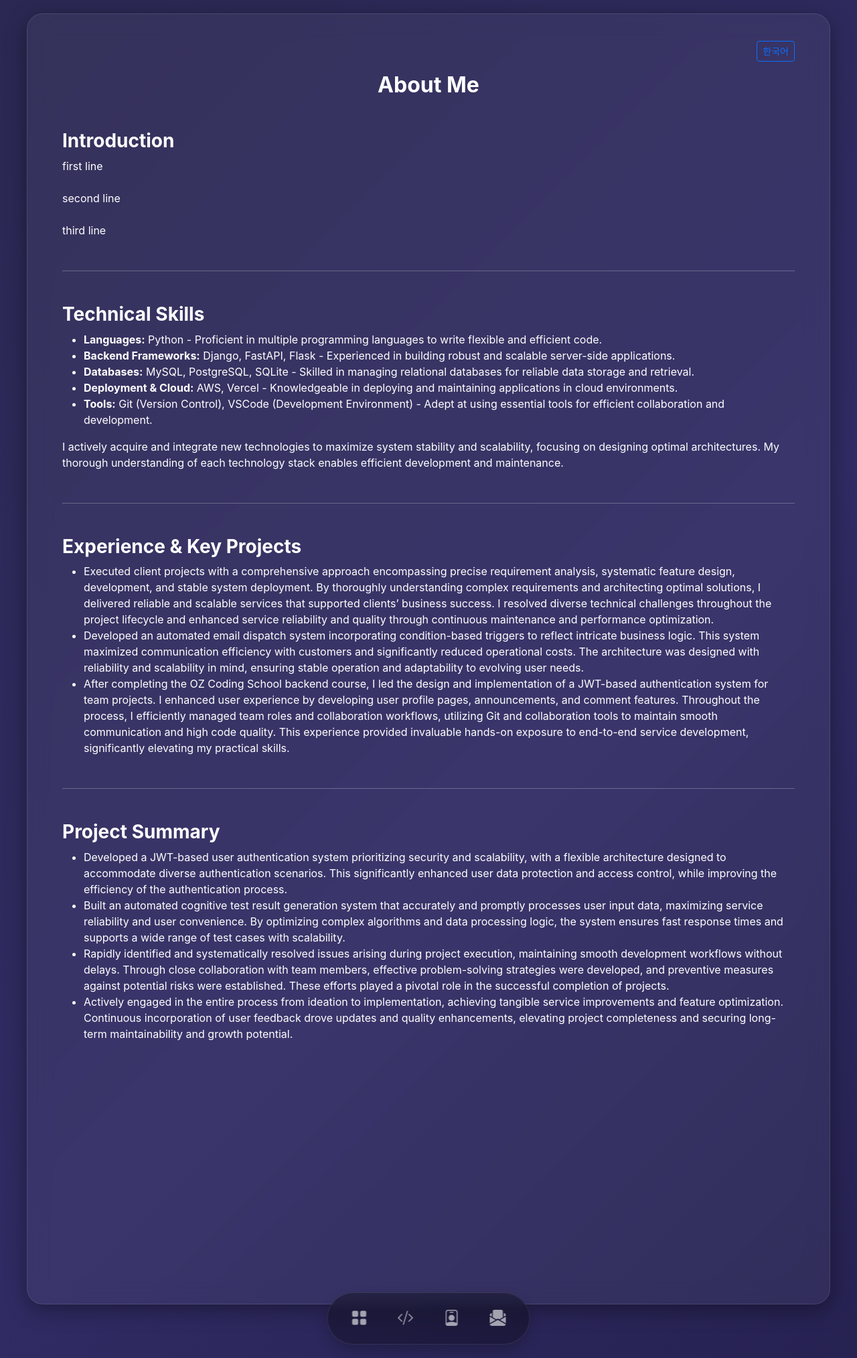
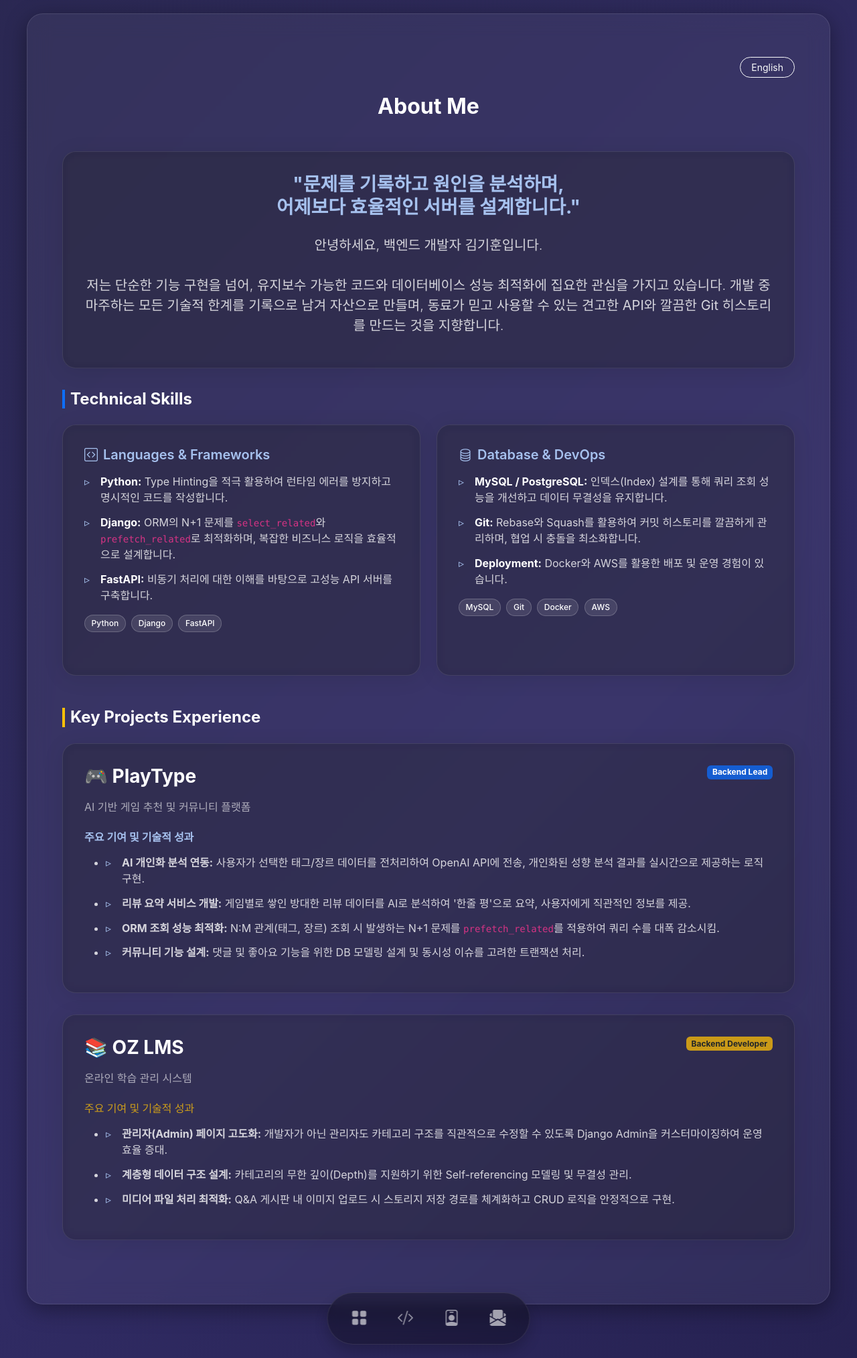
Before and after one commit to KIHOON-KOR/resume-test, a FastAPI app: page /about in a window 1280 px wide. Shown: the whole page at 67% size. Run offline with FastAPI, Linux system fonts and the light colour scheme; parts of the project's set-up code (start-up, migrations or seed data) failed here and were passed over; some web fonts are replaced.

Commit message:
소개 내용 전면 수정

```diff
--- a/app/templates/about.html
+++ b/app/templates/about.html
@@ -3,150 +3,254 @@
 {% block title %}About - KiHoon{% endblock %}
 
 {% block content %}
-<div class="container">
-  <div class="text-end mb-3">
-    <button id="langToggle" class="btn btn-outline-primary btn-sm" onclick="toggleEnglish()">한국어</button>
+<style>
+    /* 다크 글래스모피즘 전용 스타일 */
+    .glass-card {
+        background: rgba(0, 0, 0, 0.25); /* 반투명 검정 */
+        border: 1px solid rgba(255, 255, 255, 0.1);
+        border-radius: 20px;
+        backdrop-filter: blur(10px);
+        padding: 2rem;
+        margin-bottom: 2rem;
+        box-shadow: 0 4px 30px rgba(0, 0, 0, 0.1);
+        color: white;
+        transition: transform 0.3s ease, border-color 0.3s ease;
+    }
+
+    .glass-card:hover {
+        transform: translateY(-5px);
+        border-color: rgba(166, 193, 238, 0.5); /* 포인트 컬러 */
+    }
+
+    /* 텍스트 가독성 조정 */
+    .text-white-80 { color: rgba(255, 255, 255, 0.8); }
+    .text-white-60 { color: rgba(255, 255, 255, 0.6); }
+
+    /* 강조 텍스트 (포인트 컬러) */
+    .text-highlight { color: #a6c1ee; font-weight: 600; }
+
+    /* 리스트 스타일 */
+    .custom-list li {
+        margin-bottom: 0.8rem;
+        color: rgba(255, 255, 255, 0.8);
+        position: relative;
+        padding-left: 1.5rem;
+    }
+    .custom-list li::before {
+        content: "▹";
+        position: absolute;
+        left: 0;
+        color: #a6c1ee;
+    }
+
+    /* 뱃지 스타일 커스텀 */
+    .badge-glass {
+        background: rgba(255, 255, 255, 0.1);
+        border: 1px solid rgba(255, 255, 255, 0.2);
+        color: white;
+        font-weight: 500;
+        padding: 0.5em 0.8em;
+    }
+</style>
+
+<div class="container py-4">
+  <div class="d-flex justify-content-end mb-4">
+    <button id="langToggle" class="btn btn-outline-light btn-sm rounded-pill px-3" onclick="toggleEnglish()">English</button>
   </div>
 
-  <h2 class="text-center mb-5">About Me</h2>
+  <h2 class="text-center mb-5 fw-bold text-white">About Me</h2>
 
-  <!-- Introduce -->
-  <section class="mb-5">
-    <div class="korean d-none">
-      <h3>소개</h3>
-      <p>
-        첫번째 줄
-        <br><br>
-        두번째 줄
-        <br><br>
-        세번째 줄
+  <section class="glass-card text-center">
+    <div class="korean">
+      <h3 class="fw-bold mb-4 text-highlight">"문제를 기록하고 원인을 분석하며,<br>어제보다 효율적인 서버를 설계합니다."</h3>
+      <p class="lead text-white-80 lh-base">
+        안녕하세요, <strong>백엔드 개발자 김기훈</strong>입니다.<br><br>
+        저는 단순한 기능 구현을 넘어, <strong>유지보수 가능한 코드</strong>와 <strong>데이터베이스 성능 최적화</strong>에 집요한 관심을 가지고 있습니다.
+        개발 중 마주하는 모든 기술적 한계를 기록으로 남겨 자산으로 만들며,
+        동료가 믿고 사용할 수 있는 <strong>견고한 API</strong>와 <strong>깔끔한 Git 히스토리</strong>를 만드는 것을 지향합니다.
       </p>
     </div>
-    <div class="english">
-      <h3>Introduction</h3>
-      <p>
-        first line
-        <br><br>
-        second line
-        <br><br>
-        third line
+    <div class="english d-none">
+      <h3 class="fw-bold mb-4 text-highlight">"Writing Code, Recording Growth:<br>Architecting Efficient Servers through Analysis."</h3>
+      <p class="lead text-white-80 lh-base">
+        Hello, I am <strong>KiHoon Kim</strong>, a Backend Developer.<br><br>
+        I focus deeply on <strong>maintainable code</strong> and <strong>database performance optimization</strong> beyond simple feature implementation.
+        I relentlessly analyze and document every technical limitation I face, turning them into assets.
+        My goal is to build <strong>robust APIs</strong> and maintain <strong>clean Git histories</strong> that my colleagues can rely on.
       </p>
     </div>
   </section>
 
-  <hr class="my-5">
+  <section class="mb-5">
+    <h4 class="text-white mb-4 ps-2 border-start border-4 border-primary">Technical Skills</h4>
+    <div class="row g-4">
+      <div class="col-lg-6">
+        <div class="glass-card h-100">
+          <h5 class="text-highlight mb-3"><i class="bi bi-code-square me-2"></i>Languages & Frameworks</h5>
+          <div class="korean">
+            <ul class="list-unstyled custom-list">
+              <li>
+                <strong class="text-white">Python:</strong> Type Hinting을 적극 활용하여 런타임 에러를 방지하고 명시적인 코드를 작성합니다.
+              </li>
+              <li>
+                <strong class="text-white">Django:</strong> ORM의 N+1 문제를 <code>select_related</code>와 <code>prefetch_related</code>로 최적화하며, 복잡한 비즈니스 로직을 효율적으로 설계합니다.
+              </li>
+              <li>
+                <strong class="text-white">FastAPI:</strong> 비동기 처리에 대한 이해를 바탕으로 고성능 API 서버를 구축합니다.
+              </li>
+            </ul>
+          </div>
+          <div class="english d-none">
+            <ul class="list-unstyled custom-list">
+              <li><strong class="text-white">Python:</strong> Utilizing Type Hinting for stable, explicit code.</li>
+              <li><strong class="text-white">Django:</strong> Optimizing ORM N+1 issues and designing complex logic.</li>
+              <li><strong class="text-white">FastAPI:</strong> Building high-performance APIs with async processing.</li>
+            </ul>
+          </div>
+          <div class="mt-3">
+             <span class="badge badge-glass rounded-pill me-1">Python</span>
+             <span class="badge badge-glass rounded-pill me-1">Django</span>
+             <span class="badge badge-glass rounded-pill me-1">FastAPI</span>
+          </div>
+        </div>
+      </div>
 
-  <!-- Skill -->
-  <section class="mb-5">
-    <div class="korean d-none">
-      <h3>기술 스택</h3>
-      <ul>
-        <li><strong>언어:</strong> Python - 설명.</li>
-        <li><strong>백엔드 프레임워크:</strong> Django, FastAPI, Flask - 안정적이고 확장 가능한 서버 사이드 애플리케이션을 개발합니다.</li>
-        <li><strong>데이터베이스:</strong> MySQL, PostgreSQL, SQLite - 데이터 저장 및 관리를 위한 관계형 데이터베이스를 활용합니다.</li>
-        <li><strong>배포 및 클라우드:</strong> AWS, Vercel - 클라우드 환경에서의 서비스 배포와 운영 경험을 보유하고 있습니다.</li>
-        <li><strong>도구:</strong> Git (버전 관리), VSCode (개발 환경) - 효율적인 협업과 개발을 위한 필수 도구들을 능숙하게 다룹니다.</li>
+      <div class="col-lg-6">
+        <div class="glass-card h-100">
+          <h5 class="text-highlight mb-3"><i class="bi bi-database me-2"></i>Database & DevOps</h5>
+          <div class="korean">
+            <ul class="list-unstyled custom-list">
+              <li>
+                <strong class="text-white">MySQL / PostgreSQL:</strong> 인덱스(Index) 설계를 통해 쿼리 조회 성능을 개선하고 데이터 무결성을 유지합니다.
+              </li>
+              <li>
+                <strong class="text-white">Git:</strong> Rebase와 Squash를 활용하여 커밋 히스토리를 깔끔하게 관리하며, 협업 시 충돌을 최소화합니다.
+              </li>
+              <li>
+                <strong class="text-white">Deployment:</strong> Docker와 AWS를 활용한 배포 및 운영 경험이 있습니다.
+              </li>
             </ul>
-      <p>
-        새로운 기술을 적극적으로 습득하고 프로젝트에 적용하여, 시스템의 안정성과 확장성을 고려한 최적의 아키텍처 설계를 추구합니다. 각 기술 스택에 대한 깊은 이해를 바탕으로 효율적인 개발과 유지보수를 실현합니다.
-      </p>
           </div>
-    <div class="english">
-      <h3>Technical Skills</h3>
-      <ul>
-        <li><strong>Languages:</strong> Python - Proficient in multiple programming languages to write flexible and efficient code.</li>
-        <li><strong>Backend Frameworks:</strong> Django, FastAPI, Flask - Experienced in building robust and scalable server-side applications.</li>
-        <li><strong>Databases:</strong> MySQL, PostgreSQL, SQLite - Skilled in managing relational databases for reliable data storage and retrieval.</li>
-        <li><strong>Deployment & Cloud:</strong> AWS, Vercel - Knowledgeable in deploying and maintaining applications in cloud environments.</li>
-        <li><strong>Tools:</strong> Git (Version Control), VSCode (Development Environment) - Adept at using essential tools for efficient collaboration and development.</li>
+          <div class="english d-none">
+             <ul class="list-unstyled custom-list">
+              <li><strong class="text-white">RDBMS:</strong> Improving query performance via Indexing.</li>
+              <li><strong class="text-white">Git:</strong> Managing clean history with Rebase/Squash.</li>
+              <li><strong class="text-white">DevOps:</strong> Deployment experience with Docker & AWS.</li>
             </ul>
-      <p>
-        I actively acquire and integrate new technologies to maximize system stability and scalability, focusing on designing optimal architectures. My thorough understanding of each technology stack enables efficient development and maintenance.
-      </p>
+          </div>
+          <div class="mt-3">
+             <span class="badge badge-glass rounded-pill me-1">MySQL</span>
+             <span class="badge badge-glass rounded-pill me-1">Git</span>
+             <span class="badge badge-glass rounded-pill me-1">Docker</span>
+             <span class="badge badge-glass rounded-pill me-1">AWS</span>
+          </div>
+        </div>
+      </div>
     </div>
   </section>
 
-  <hr class="my-5">
+  <section>
+    <h4 class="text-white mb-4 ps-2 border-start border-4 border-warning">Key Projects Experience</h4>
 
-  <!-- Experience -->
-  <section class="mb-5">
-    <div class="korean d-none">
-      <h3>경력 및 주요 프로젝트</h3>
-      <ul>
+    <div class="glass-card">
+      <div class="d-flex justify-content-between align-items-start mb-3 flex-wrap gap-2">
+        <h3 class="fw-bold m-0">🎮 PlayType</h3>
+        <span class="badge bg-primary bg-opacity-75">Backend Lead</span>
+      </div>
+
+      <div class="korean">
+        <p class="text-white-60 mb-4">AI 기반 게임 추천 및 커뮤니티 플랫폼</p>
+        <div class="row">
+          <div class="col-md-12">
+            <h6 class="text-highlight">주요 기여 및 기술적 성과</h6>
+            <ul class="custom-list mt-3">
               <li>
-          팀 프로젝트 : ~~
+                <strong>AI 개인화 분석 연동:</strong> 사용자가 선택한 태그/장르 데이터를 전처리하여 OpenAI API에 전송, 개인화된 성향 분석 결과를 실시간으로 제공하는 로직 구현.
               </li>
               <li>
-          개인 프로젝트 : ~~
+                <strong>리뷰 요약 서비스 개발:</strong> 게임별로 쌓인 방대한 리뷰 데이터를 AI로 분석하여 '한줄 평'으로 요약, 사용자에게 직관적인 정보를 제공.
               </li>
               <li>
-          OZ코딩스쿨 백엔드 과정 수료 후 팀 프로젝트 참여: JWT 기반 인증 시스템 설계 및 구현을 주도하며, 마이페이지, 공지사항, 댓글 기능 개발을 통해 사용자 경험을 크게 향상시켰습니다. 다양한 API 설계와 보안 강화 작업을 수행하는 과정에서 팀 내 역할 분담과 협업 프로세스를 효율적으로 관리하였고, Git과 협업 도구를 활용해 원활한 소통과 코드 품질 관리를 실현했습니다. 이 경험은 실제 서비스 개발 전반을 체험하며 실무 역량을 한층 강화하는 중요한 계기가 되었습니다.
+                <strong>ORM 조회 성능 최적화:</strong> N:M 관계(태그, 장르) 조회 시 발생하는 N+1 문제를 <code>prefetch_related</code>를 적용하여 쿼리 수를 대폭 감소시킴.
+              </li>
+              <li>
+                <strong>커뮤니티 기능 설계:</strong> 댓글 및 좋아요 기능을 위한 DB 모델링 설계 및 동시성 이슈를 고려한 트랜잭션 처리.
               </li>
             </ul>
           </div>
-    <div class="english">
-      <h3>Experience & Key Projects</h3>
-      <ul>
+        </div>
+      </div>
+
+      <div class="english d-none">
+        <p class="text-white-60 mb-4">AI-based Game Recommendation Platform</p>
+        <h6 class="text-highlight">Key Contributions</h6>
+        <ul class="custom-list mt-3">
+            <li><strong>AI Personalization:</strong> Integrated OpenAI API to provide real-time user trait analysis based on tags/genres.</li>
+            <li><strong>Review Summary:</strong> Developed a service summarizing extensive reviews into one-liners using AI.</li>
+            <li><strong>Query Optimization:</strong> Resolved N+1 problems in N:M relationships using <code>prefetch_related</code>.</li>
+            <li><strong>Community Features:</strong> Designed robust DB models for comments/likes handling concurrency.</li>
+        </ul>
+      </div>
+    </div>
+
+    <div class="glass-card">
+      <div class="d-flex justify-content-between align-items-start mb-3 flex-wrap gap-2">
+        <h3 class="fw-bold m-0">📚 OZ LMS</h3>
+        <span class="badge bg-warning text-dark bg-opacity-75">Backend Developer</span>
+      </div>
+
+      <div class="korean">
+        <p class="text-white-60 mb-4">온라인 학습 관리 시스템</p>
+        <div class="row">
+          <div class="col-md-12">
+             <h6 class="text-warning text-opacity-75" style="color:#ffc107;">주요 기여 및 기술적 성과</h6>
+            <ul class="custom-list mt-3">
               <li>
-          Executed client projects with a comprehensive approach encompassing precise requirement analysis, systematic feature design, development, and stable system deployment. By thoroughly understanding complex requirements and architecting optimal solutions, I delivered reliable and scalable services that supported clients’ business success. I resolved diverse technical challenges throughout the project lifecycle and enhanced service reliability and quality through continuous maintenance and performance optimization.
+                <strong>관리자(Admin) 페이지 고도화:</strong> 개발자가 아닌 관리자도 카테고리 구조를 직관적으로 수정할 수 있도록 Django Admin을 커스터마이징하여 운영 효율 증대.
               </li>
               <li>
-          Developed an automated email dispatch system incorporating condition-based triggers to reflect intricate business logic. This system maximized communication efficiency with customers and significantly reduced operational costs. The architecture was designed with reliability and scalability in mind, ensuring stable operation and adaptability to evolving user needs.
+                <strong>계층형 데이터 구조 설계:</strong> 카테고리의 무한 깊이(Depth)를 지원하기 위한 Self-referencing 모델링 및 무결성 관리.
               </li>
               <li>
-          After completing the OZ Coding School backend course, I led the design and implementation of a JWT-based authentication system for team projects. I enhanced user experience by developing user profile pages, announcements, and comment features. Throughout the process, I efficiently managed team roles and collaboration workflows, utilizing Git and collaboration tools to maintain smooth communication and high code quality. This experience provided invaluable hands-on exposure to end-to-end service development, significantly elevating my practical skills.
+                <strong>미디어 파일 처리 최적화:</strong> Q&A 게시판 내 이미지 업로드 시 스토리지 저장 경로를 체계화하고 CRUD 로직을 안정적으로 구현.
               </li>
             </ul>
           </div>
+        </div>
+      </div>
+
+      <div class="english d-none">
+        <p class="text-white-60 mb-4">Online Learning Management System</p>
+        <h6 class="text-warning text-opacity-75" style="color:#ffc107;">Key Contributions</h6>
+        <ul class="custom-list mt-3">
+            <li><strong>Admin Customization:</strong> Customized Django Admin for non-tech managers to handle categories easily.</li>
+            <li><strong>Hierarchical Data Design:</strong> Designed self-referencing models for infinite category depths.</li>
+            <li><strong>Media Optimization:</strong> Optimized storage paths and CRUD logic for image uploads in Q&A boards.</li>
+        </ul>
+      </div>
+    </div>
+
   </section>
 
-  <hr class="my-5">
-
-  <!-- Project Summary -->
-  <section>
-    <div class="korean d-none">
-      <h3>프로젝트 요약</h3>
-      <ul>
-        <li>
-          JWT 기반 사용자 인증 시스템 개발: 보안성과 확장성을 최우선으로 고려하여 설계 및 구현하였으며, 다양한 인증 시나리오에 대응할 수 있는 유연한 구조를 갖추었습니다. 이를 통해 사용자 데이터 보호와 서비스 접근 관리가 한층 강화되었고, 인증 프로세스의 효율성 또한 크게 향상되었습니다.
-        </li>
-        <li>
-          인지능력 테스트 결과 자동 생성 시스템 구축: 사용자의 입력 데이터를 정확하고 신속하게 처리하여 결과를 자동 생성함으로써, 서비스의 신뢰성과 사용자 편의성을 극대화하였습니다. 복잡한 알고리즘과 데이터 처리 로직을 최적화하여 빠른 응답 속도를 보장하며, 다양한 테스트 케이스를 지원하는 확장성을 확보하였습니다.
-        </li>
-        <li>
-          프로젝트 진행 중 발생하는 문제점들을 신속히 파악하고 체계적으로 해결하여, 일정 지연 없이 원활한 개발 프로세스를 유지하였습니다. 팀원들과 긴밀한 협업을 통해 효율적인 문제 해결 방안을 도출하고, 위험 요소를 사전에 예방하는 체계를 마련하는 데 주력하였습니다. 이러한 노력은 프로젝트의 성공적인 완수에 결정적인 역할을 하였습니다.
-        </li>
-        <li>
-          아이디어 도출부터 코드 구현에 이르기까지 전 과정에 적극적으로 참여하여, 실질적인 서비스 개선과 기능 최적화를 달성하였습니다. 사용자 피드백을 반영한 지속적인 업데이트와 품질 향상을 통해 프로젝트 완성도를 높이고, 장기적인 유지보수와 발전 가능성을 확보하였습니다.
-        </li>
-      </ul>
-    </div>
-    <div class="english">
-      <h3>Project Summary</h3>
-      <ul>
-        <li>
-          Developed a JWT-based user authentication system prioritizing security and scalability, with a flexible architecture designed to accommodate diverse authentication scenarios. This significantly enhanced user data protection and access control, while improving the efficiency of the authentication process.
-        </li>
-        <li>
-          Built an automated cognitive test result generation system that accurately and promptly processes user input data, maximizing service reliability and user convenience. By optimizing complex algorithms and data processing logic, the system ensures fast response times and supports a wide range of test cases with scalability.
-        </li>
-        <li>
-          Rapidly identified and systematically resolved issues arising during project execution, maintaining smooth development workflows without delays. Through close collaboration with team members, effective problem-solving strategies were developed, and preventive measures against potential risks were established. These efforts played a pivotal role in the successful completion of projects.
-        </li>
-        <li>
-          Actively engaged in the entire process from ideation to implementation, achieving tangible service improvements and feature optimization. Continuous incorporation of user feedback drove updates and quality enhancements, elevating project completeness and securing long-term maintainability and growth potential.
-        </li>
-      </ul>
-    </div>
-  </section>
 </div>
 
 <script>
 function toggleEnglish() {
-  document.querySelectorAll('.korean').forEach(el => el.classList.toggle('d-none'));
-  document.querySelectorAll('.english').forEach(el => el.classList.toggle('d-none'));
+  const koreanEls = document.querySelectorAll('.korean');
+  const englishEls = document.querySelectorAll('.english');
   const btn = document.getElementById('langToggle');
-  btn.textContent = btn.textContent === 'English' ? '한국어' : 'English';
+
+  const isKoreanVisible = !koreanEls[0].classList.contains('d-none');
+
+  if (isKoreanVisible) {
+    koreanEls.forEach(el => el.classList.add('d-none'));
+    englishEls.forEach(el => el.classList.remove('d-none'));
+    btn.textContent = '한국어';
+  } else {
+    koreanEls.forEach(el => el.classList.remove('d-none'));
+    englishEls.forEach(el => el.classList.add('d-none'));
+    btn.textContent = 'English';
+  }
 }
 </script>
 {% endblock %}
```
Lines whose indentation alone changed are shown as unchanged.
